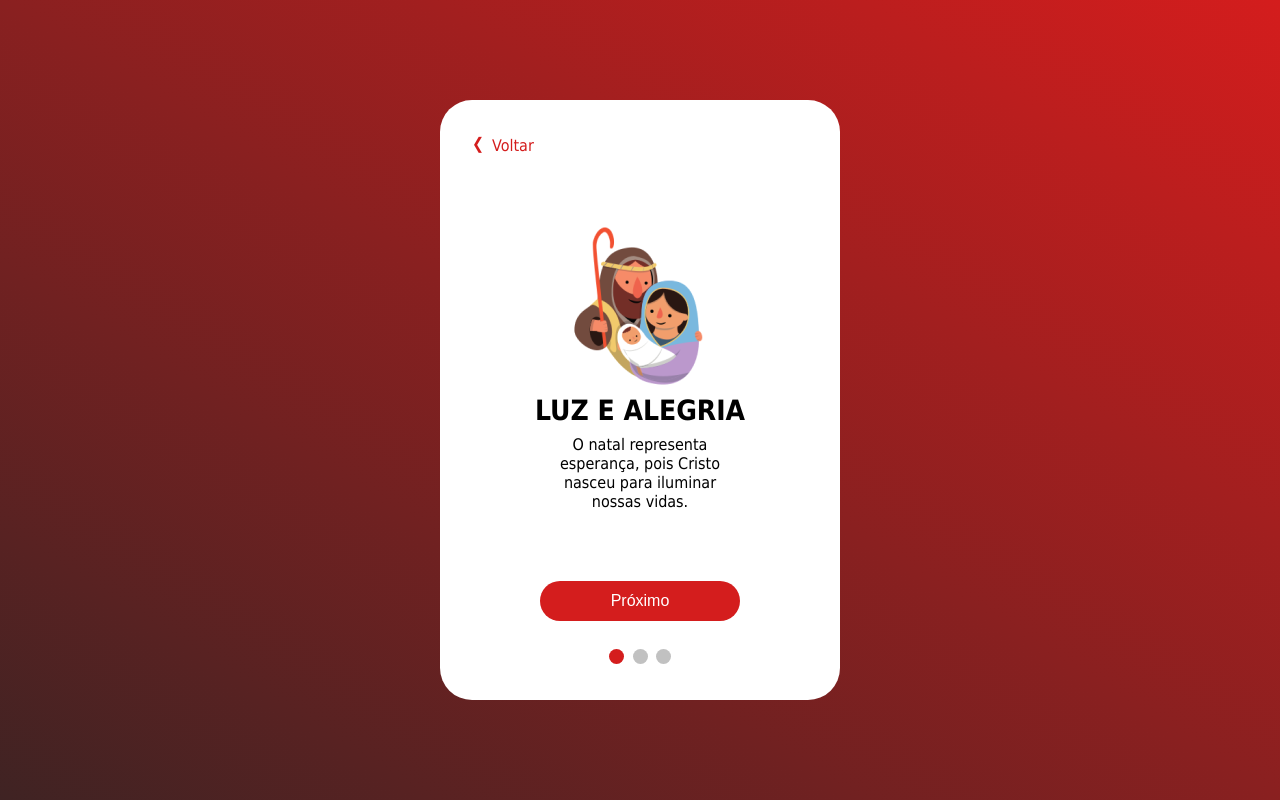
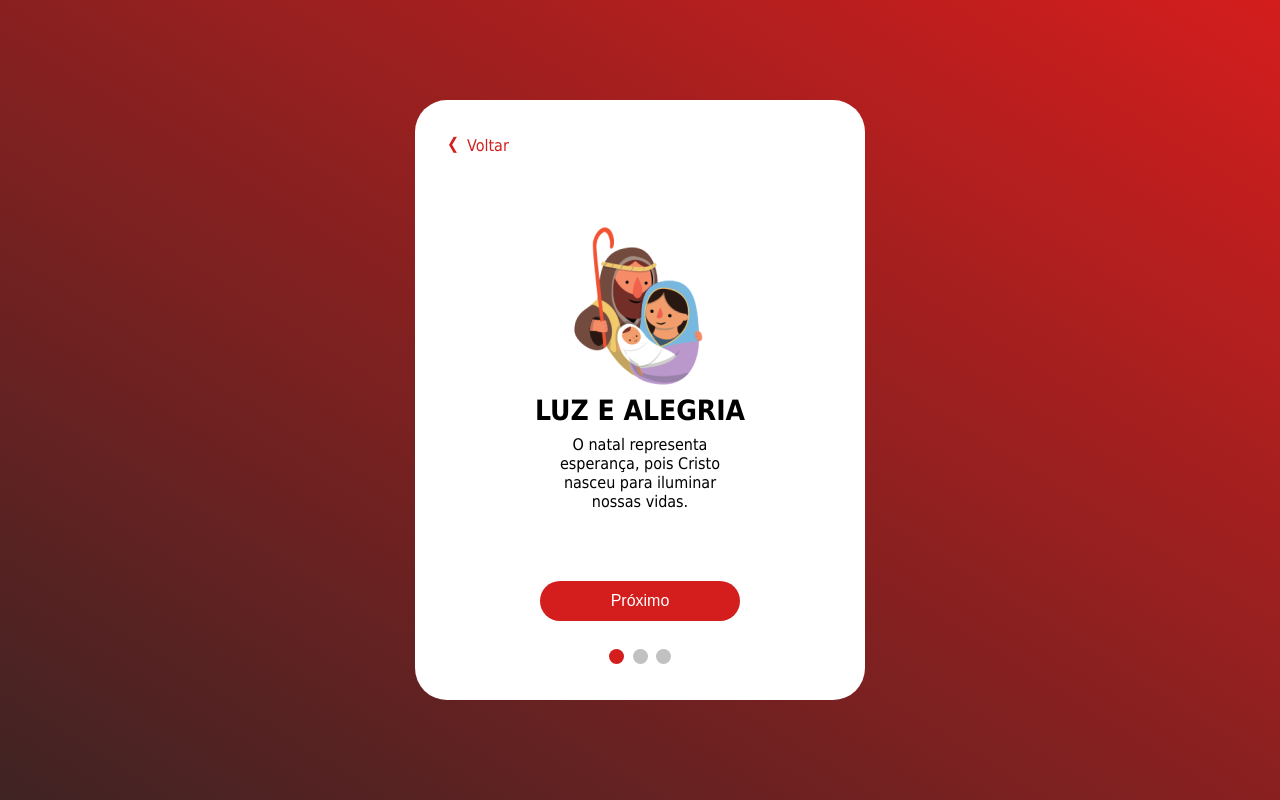
Before and after one commit to karleandrosilva/MeusProjetos, a plain HTML site: page carrossel/index.html in a window 1280 px wide. Drawn offline with Linux system fonts and the light colour scheme.

Commit message:
projeto terminado

```diff
--- a/carrossel/index.html
+++ b/carrossel/index.html
@@ -7,7 +7,7 @@
     <link rel="stylesheet" href="style.css">
 </head>
 <body>
-    <div class="container">
+    <main>
         <a class="prev" href="#" onclick="addSlides(-1)">
             <span>&#10094;</span>
             <span class="prev-text">Voltar</span>
@@ -41,7 +41,7 @@
                 <span class="dot" onclick="currentSlide(3)"></span>
             </div>
         </footer>
-    </div>
+    </main>
     <script src="handle.js"></script>
 </body>
 </html>
--- a/carrossel/style.css
+++ b/carrossel/style.css
@@ -21,13 +21,13 @@ body {
     align-items: center;
 }
 
-.container {
+main {
     display: flex;
     flex-direction: column;
     justify-content: space-between;
     align-items: center;
     background-color: white;
-    width: 400px;
+    width: 450px;
     height: 600px;
     padding: 32px;
     border-radius: 32px;
```
